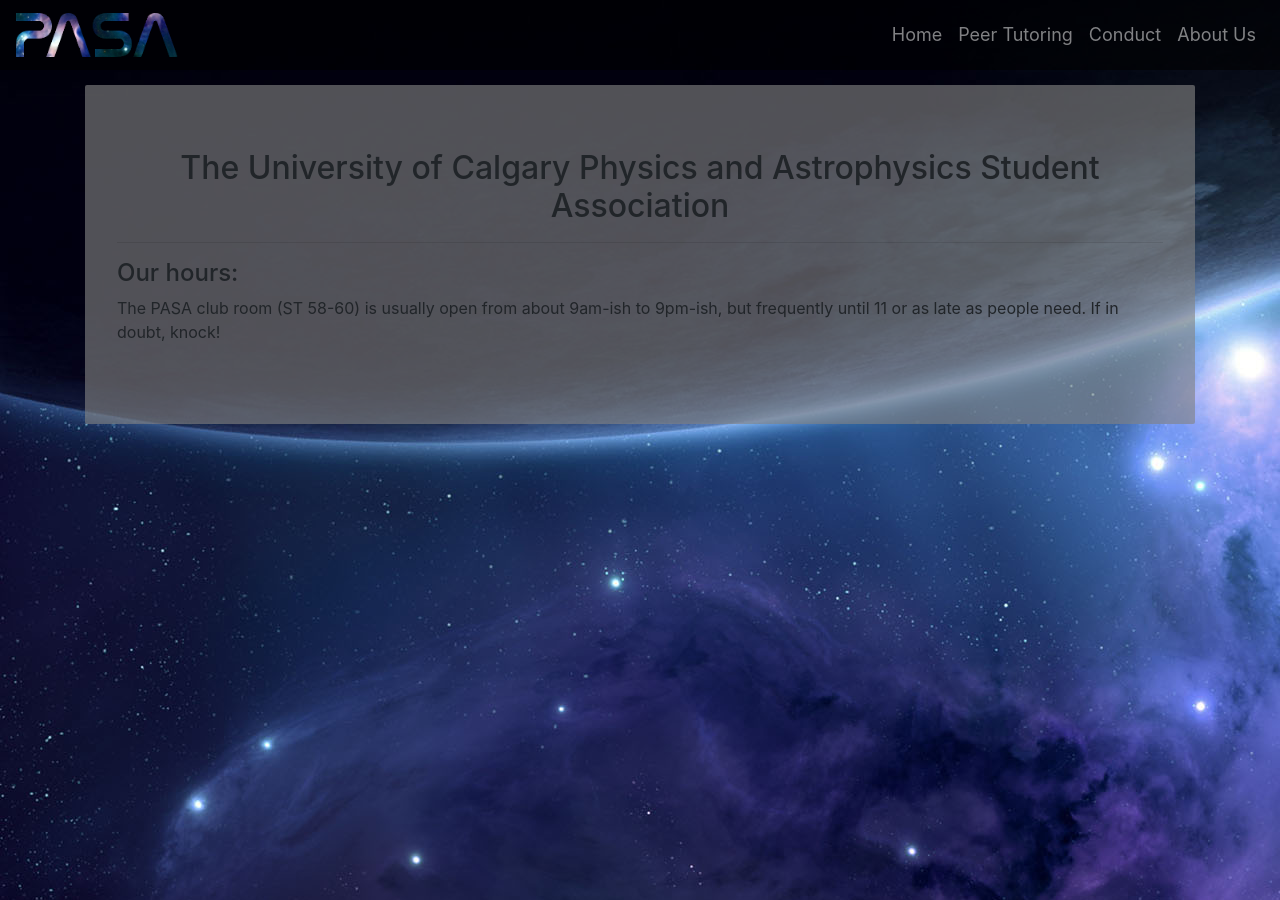
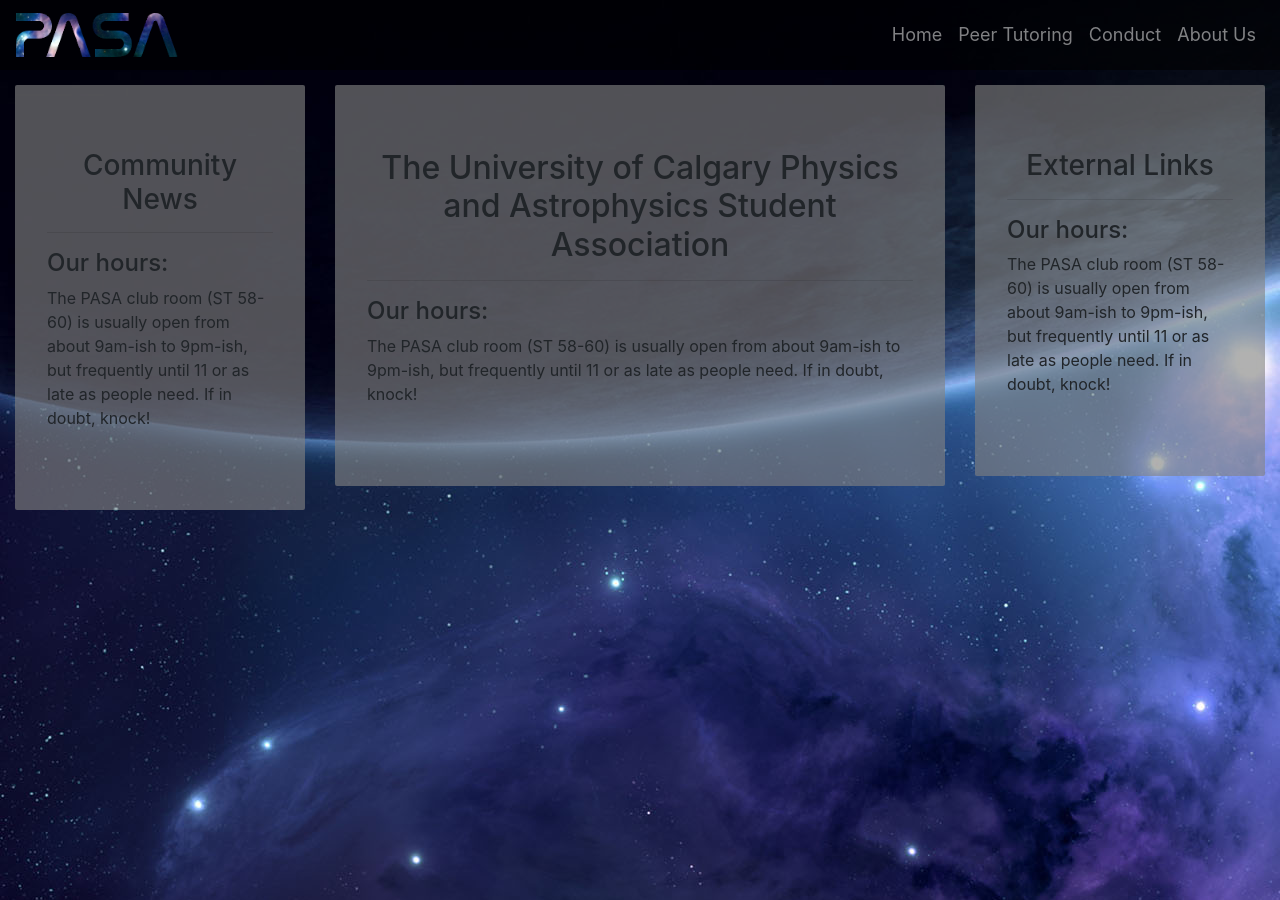
Before and after one commit to UofCPASA/PASAWebsite, a Jekyll site: the page built from index.md, in a window 1280 px wide. Built offline with Jekyll 4.4.1, drawn with Linux system fonts in a browser that asks for light colours; nearby versions of some CDN libraries.

Commit message:
Change mobile order

```diff
--- a/index.md
+++ b/index.md
@@ -4,11 +4,34 @@
 files: |
  <link href='/~physastr/resources/css/main.css' rel="stylesheet">
 ---
-  <div class="container">
-        <div class="jumbotron">
+<div class="container-fluid">
+    <div class="row">
+        <div class="col-md-6 order-md-2">
+            <div class="jumbotron">
                 <h2 style="text-align: center">The University of Calgary Physics and Astrophysics Student Association</h2>
                 <hr>
                 <h4>Our hours:</h4>
-                <p>The PASA club room (ST 58-60) is usually open from about 9am-ish to 9pm-ish, but frequently until 11 or as late as people need. If in doubt, knock!</p>
+                <p>The PASA club room (ST 58-60) is usually open from about 9am-ish to 9pm-ish, but frequently until 11 or as
+                    late as people need. If in doubt, knock!</p>
+            </div>
         </div>
-  </div>
+        <div class="col-md-3 order-md-1">
+            <div class="jumbotron">
+                <h3 style="text-align: center">Community News</h3>
+                <hr>
+                <h4>Our hours:</h4>
+                <p>The PASA club room (ST 58-60) is usually open from about 9am-ish to 9pm-ish, but frequently until 11 or as
+                    late as people need. If in doubt, knock!</p>
+            </div>
+        </div>
+        <div class="col-md-3 order-md-3">
+            <div class="jumbotron">
+                <h3 style="text-align: center">External Links</h3>
+                <hr>
+                <h4>Our hours:</h4>
+                <p>The PASA club room (ST 58-60) is usually open from about 9am-ish to 9pm-ish, but frequently until 11 or as
+                    late as people need. If in doubt, knock!</p>
+            </div>
+        </div>
+    </div>
+</div>
--- a/resources/css/main.css
+++ b/resources/css/main.css
@@ -2,4 +2,5 @@
     background: rgba(131, 131, 131, 0.623);
     border-radius: 2px;
     margin-top: 15px;
+    margin-bottom: 0px;
 }
```
